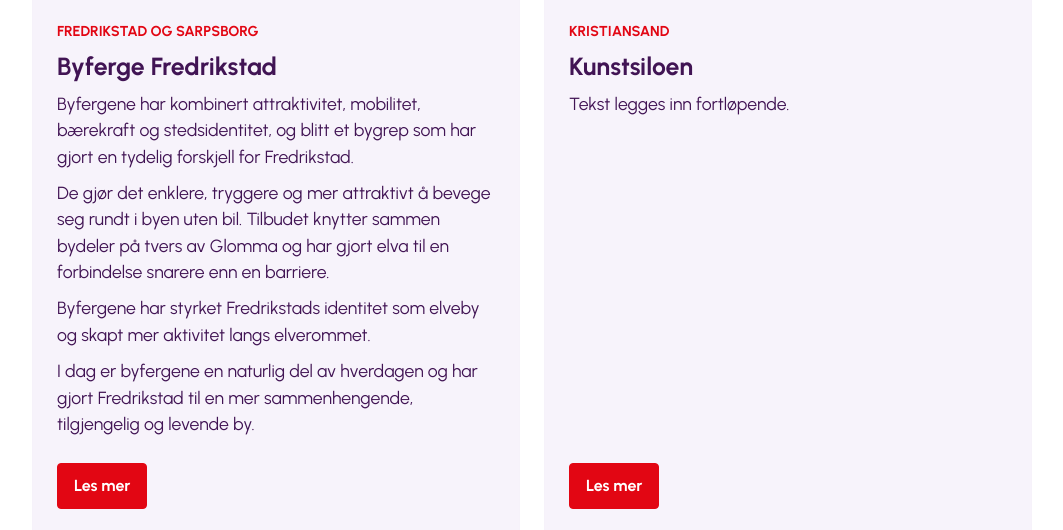
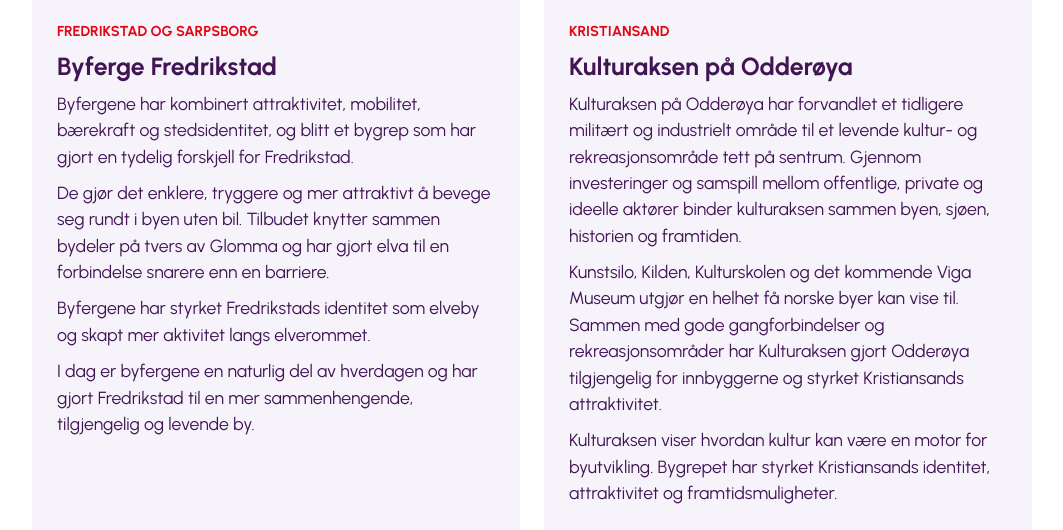
Before and after one commit to Bompilez/Norges-beste-bygrep-, a plain HTML site: page public/index.html in a window 1280 px wide. Shown: the part 2859-3389 px from the top of the page, without its empty margins (108-1171 px from the left). Drawn offline with Linux system fonts and the light colour scheme.

Commit message:
Add Kristiansand finalist copy

```diff
--- a/public/index.html
+++ b/public/index.html
@@ -118,9 +118,11 @@
                     </figure>
                     <div class="city-card-content">
                         <p class="city-card-city">Kristiansand</p>
-                        <h3>Kunstsiloen</h3>
+                        <h3>Kulturaksen på Odderøya</h3>
                         <div class="city-card-reason">
-                            <p>Tekst legges inn fortløpende.</p>
+                            <p>Kulturaksen på Odderøya har forvandlet et tidligere militært og industrielt område til et levende kultur- og rekreasjonsområde tett på sentrum. Gjennom investeringer og samspill mellom offentlige, private og ideelle aktører binder kulturaksen sammen byen, sjøen, historien og framtiden.</p>
+                            <p>Kunstsilo, Kilden, Kulturskolen og det kommende Viga Museum utgjør en helhet få norske byer kan vise til. Sammen med gode gangforbindelser og rekreasjonsområder har Kulturaksen gjort Odderøya tilgjengelig for innbyggerne og styrket Kristiansands attraktivitet.</p>
+                            <p>Kulturaksen viser hvordan kultur kan være en motor for byutvikling. Bygrepet har styrket Kristiansands identitet, attraktivitet og framtidsmuligheter.</p>
                         </div>
                         <a class="city-card-link" href="https://www.multiconsult.no/bygrep-finalister/" aria-label="Les mer om bygrepet i Kristiansand">Les mer</a>
                     </div>
```
